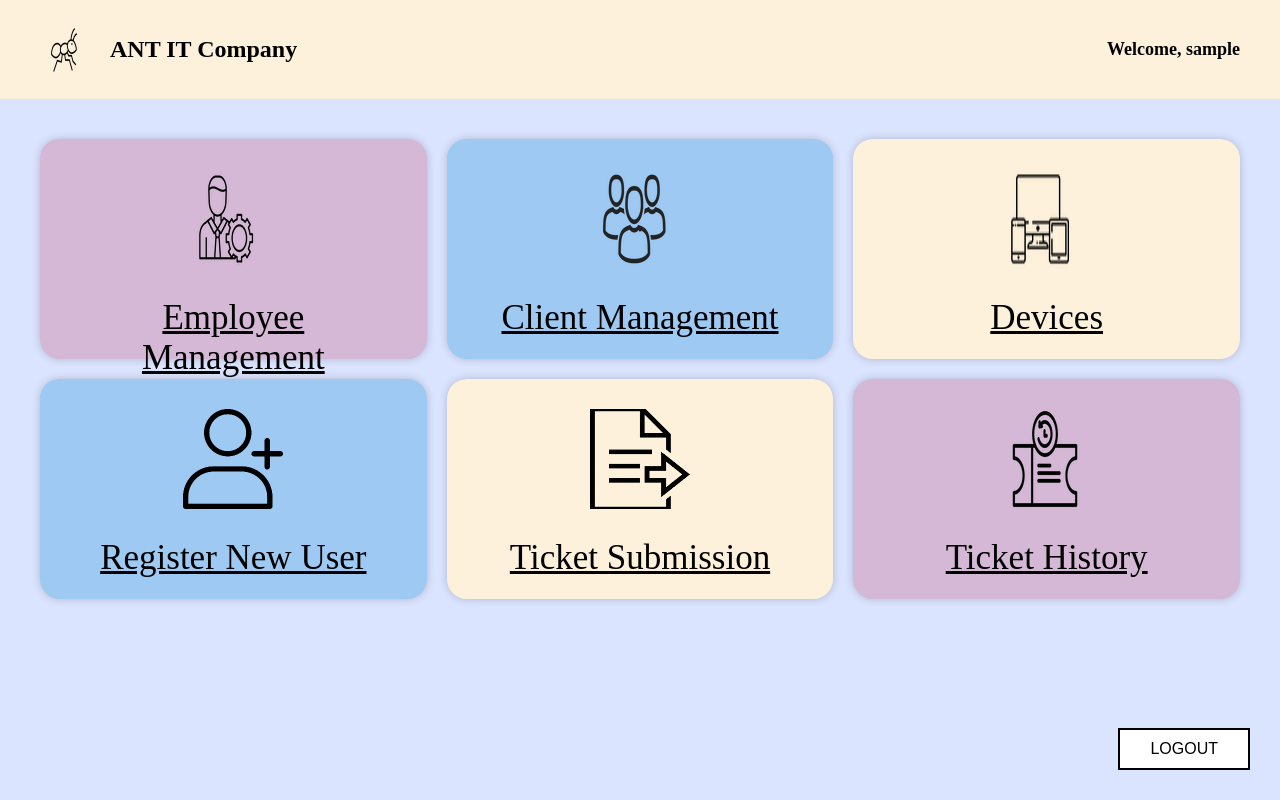
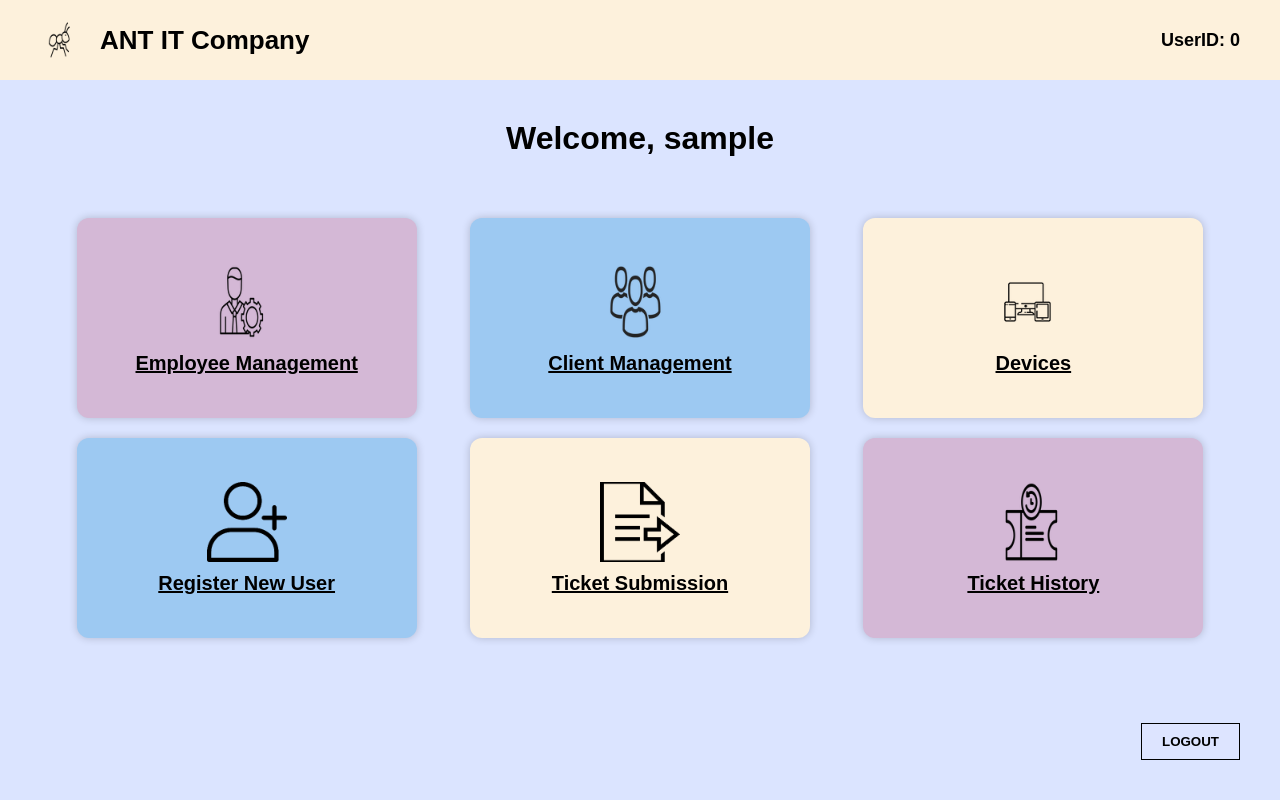
Before and after one commit to madeline-dotcom/database-project, a PHP site: page /pages/adminPage.php in a window 1280 px wide. Run offline with PHP 8.4, Linux system fonts and the light colour scheme; the visitor is signed in with stand-in values (Sample User, id 1).

Commit message:
fixed clientMng and updated user pages to display userid

```diff
--- a/pages/ClientMng.php
+++ b/pages/ClientMng.php
@@ -283,7 +283,7 @@
         <tr>
           <td>${client.ClientID}</td>
           <td>${client.Name}</td>
-          <td>${client.LocationName}</td>
+          <td>${client.Location}</td>
         </tr>
       `).join('');
               document.getElementById('clientTable').innerHTML = `
--- a/pages/adminPage.php
+++ b/pages/adminPage.php
@@ -1,41 +1,54 @@
 <?php
 session_start();
+include '../php/template.php';
 if (!isset($_SESSION['usertype']) || strtolower($_SESSION['usertype']) !== 'admin') {
     header("Location: Login.html");
     exit();
 }
 $username = $_SESSION['username'];
 ?>
-
-
 <!DOCTYPE html>
 <html lang="en">
 <head>
   <meta charset="UTF-8">
-  <title>Admin Page</title>
+  <title>Admin Dashboard</title>
   <style>
     body {
       margin: 0;
-      font-family: Open Source;
+      font-family: Arial, sans-serif;
       background-color: #dbe4ff;
-      position: relative;
-      min-height: 100vh;
     }
 
-    .header {
+    .top-bar {
       background-color: #fdf1dc;
       display: flex;
       align-items: center;
       padding: 20px 40px;
     }
 
-    .header img {
-      height: 50px;
+    .logo {
+      width: 40px;
       margin-right: 20px;
     }
 
-    .header h1 {
-      font-size: 24px;
+    .company-name {
+      font-size: 26px;
+      font-weight: bold;
+      color: #000;
+    }
+
+    .welcome-message {
+      margin-left: auto;
+      font-size: 18px;
+      font-weight: bold;
+      color: #000;
+    }
+
+    .welcome-heading {
+      text-align: center;
+      margin-top: 40px;
+      font-size: 32px;
+      color: #000;
       font-weight: bold;
     }
 
@@ -43,66 +56,93 @@
       display: grid;
       grid-template-columns: repeat(3, 1fr);
       gap: 20px;
-      padding: 40px;
-      padding-bottom: 100px; /* extra space to not overlap logout */
+      padding: 40px 60px 120px;
+      justify-items: center;
     }
 
     .tile {
-      border-radius: 20px;
-      padding: 30px;
+      width: 100%;
+      max-width: 300px;
+      height: 160px;
+      border-radius: 12px;
+      padding: 20px;
       text-align: center;
-      font-size: 35px;
+      font-size: 20px;
       text-decoration: underline;
-      font-weight: normal;
+      font-weight: bold;
       box-shadow: 0 0 8px rgba(0,0,0,0.2);
       cursor: pointer;
-      transition: all 0.3s ease; /* Smooth transition for shadow and scaling */
+      transition: all 0.3s ease;
+      display: flex;
+      flex-direction: column;
+      align-items: center;
+      justify-content: center;
     }
 
     .tile img {
-      width: 100px;
-      height: 100px;
-      margin-bottom: 20px;
+      width: 80px;
+      height: 80px;
+      object-fit: contain;
+      margin-bottom: 10px;
     }
 
-    /* Tile Color Classes */
-    .tile.employee { background-color: #d4b8d6; height: 160px; }
-    .tile.client   { background-color: #9dc9f2; height: 160px; }
-    .tile.device   { background-color: #fdf1dc; height: 160px; }
+    /* Tile colors */
+    .employee { background-color: #d4b8d6; }
+    .client   { background-color: #9dc9f2; }
+    .device   { background-color: #fdf1dc; }
+    .register { background-color: #9dc9f2; }
+    .submit   { background-color: #fdf1dc; }
+    .history  { background-color: #d4b8d6; }
 
-    .tile.register { background-color: #9dc9f2; height: 160px; }
-    .tile.submit   { background-color: #fdf1dc; height: 160px; }
-    .tile.history  { background-color: #d4b8d6; height: 160px; }
-
-    /* Hover Effect for Tiles */
     .tile:hover {
-      transform: scale(1.05); /* Slight scaling effect */
-      box-shadow: 0 10px 30px rgba(0, 0, 0, 0.4); /* Stronger shadow on hover */
+      transform: scale(1.05);
+      box-shadow: 0 10px 30px rgba(0, 0, 0, 0.4);
     }
 
-    .logout-btn {
-      position: fixed;
-      bottom: 30px;
-      right: 30px;
-      padding: 10px 30px;
-      font-size: 16px;
-      border: 2px solid black;
-      background: white;
+    .logout-button {
+      position: absolute;
+      right: 40px;
+      bottom: 40px;
+      padding: 10px 20px;
+      background-color: #dde4ff;
+      color: #000;
+      border: 1px solid #000;
+      font-weight: bold;
       cursor: pointer;
+    }
+
+    .logout-button:hover {
+      background-color: #ccc;
     }
   </style>
 </head>
 <body>
 
-  <div class="header">
-    <img src="../images/ant.png" alt="Ant Logo">
-    <h1>ANT IT Company</h1>
-    <div class="welcome-message" style="margin-left: auto; font-size: 18px; font-weight: bold; color: #000;">
-    Welcome, <?php echo htmlspecialchars($username); ?>
+  <div class="top-bar">
+    <img src="../images/ant.png" alt="Logo" class="logo">
+    <div class="company-name">ANT IT Company</div>
+    <div class="welcome-message">
+      UserID: <?php
+        $stmt = $conn->prepare("SELECT userID FROM users WHERE username = ?");
+        if (!$stmt) {
+            echo "Database error: " . $conn->error;
+            exit;
+        }
+        $stmt->bind_param("s", $username);
+        $stmt->execute();
+        $stmt->bind_result($userID);
+        $stmt->fetch();
+        $stmt->close();
+        $_SESSION['userID'] = $userID;
+        echo htmlspecialchars($userID);
+      ?>
     </div>
   </div>
 
+  <h1 class="welcome-heading">Welcome, <?php echo htmlspecialchars($username); ?></h1>
+
   <div class="grid-container">
+
     <div class="tile employee" onclick="location.href='EmployeeMng.php'">
       <img src="../images/employeeMng.png" alt="Employee Mng Icon">
       <div>Employee Management</div>
@@ -132,9 +172,10 @@
       <img src="../images/ticketHistory.png" alt="Ticket Icon">
       <div>Ticket History</div>
     </div>
+
   </div>
 
-  <button class="logout-btn" onclick="document.location='../php/logout.php'">LOGOUT</button>
+  <button class="logout-button" onclick="document.location='../php/logout.php'">LOGOUT</button>
 
   <script>
     // Reload page if restored from back/forward cache (after logout)
--- a/php/newClient.php
+++ b/php/newClient.php
@@ -34,7 +34,7 @@
     $checkStmt->close();
 
     // Insert client
-    $stmt = $conn->prepare("INSERT INTO Client (ClientID, Name, LocationName) VALUES (?, ?, ?)");
+    $stmt = $conn->prepare("INSERT INTO Client (ClientID, Name, Location) VALUES (?, ?, ?)");
     if (!$stmt) {
         echo json_encode(["status" => "error", "message" => "Database error: " . $conn->error]);
         exit;
--- a/php/viewAllClients.php
+++ b/php/viewAllClients.php
@@ -33,7 +33,7 @@
     $totalPages = ceil($totalCount / $recordsPerPage);
 
     // Prepare the query to get the employees for the current page
-    $sql = "SELECT ClientID, Name, LocationName FROM Client LIMIT ? OFFSET ?";
+    $sql = "SELECT ClientID, Name, Location FROM Client LIMIT ? OFFSET ?";
     $stmt = $conn->prepare($sql);
     if ($stmt) {
         $stmt->bind_param("ii", $recordsPerPage, $offset); // bind parameters for LIMIT and OFFSET
```
Also changed, not shown: pages/client.php (+28 -2 lines), pages/employee.php (+73 -59 lines). Lines whose indentation alone changed are shown as unchanged.
